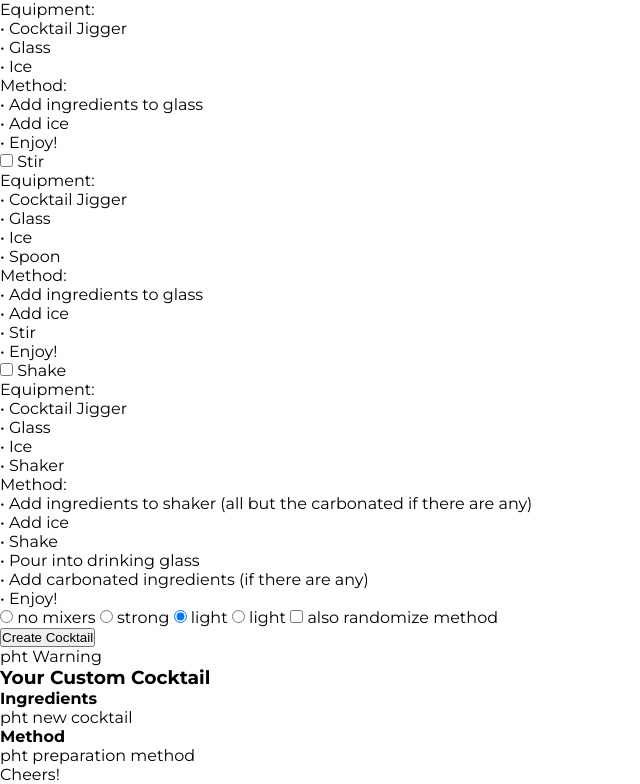
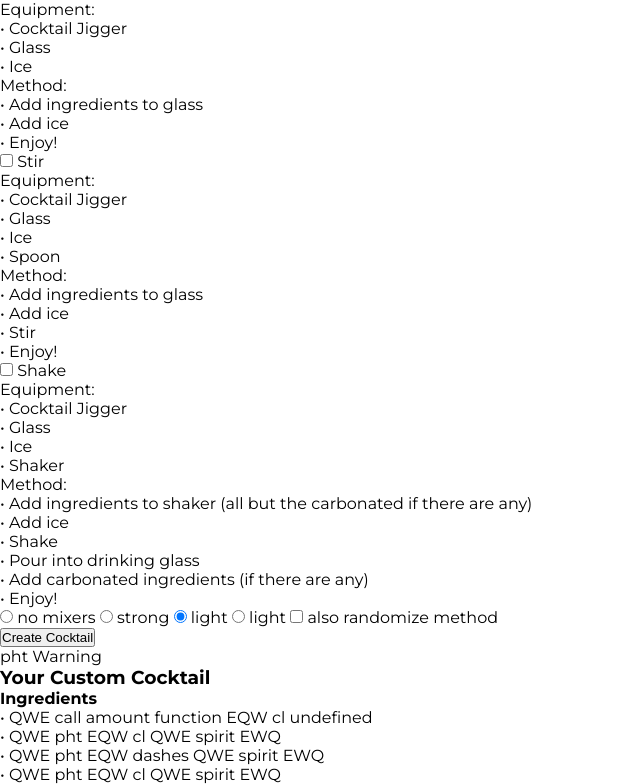
Before and after one commit to Markus-Hefner/Portfolio-Project-2-Cocktail-Casino, a plain HTML site: page index.html in a window 1280 px wide. Both pictures are taken after a click on the button "Create Cocktail". Shown: the part 994-1778 px from the top of the page, without its empty margins (0-640 px from the left). Drawn offline with Linux system fonts and the light colour scheme; a web font is replaced by a local one.

Commit message:
Create template literal for custom ingredients and custom method with placeholders

```diff
--- a/assets/js/script.js
+++ b/assets/js/script.js
@@ -136,14 +136,12 @@ checkboxAllMixers.addEventListener('change', checkAllMixers);
 /** This function selects/unselect all mixers */
 function checkAllMixers() {
     if (this.checked === true) {
-        console.log("Checkbox is checked.."); // Checkpoint
         let checkbox = document.getElementsByClassName('mixers');
         for (let i = 0; i < checkbox.length; i++) {
             console.log("yeah2"); // Checkpoint
             checkbox[i].checked = true;
         }
     } else if (this.checked === false) {
-        console.log("Checkbox is not checked.."); // Checkpoint
         let checkbox = document.getElementsByClassName('mixers');
         for (let i = 0; i < checkbox.length; i++) {
             console.log("yeah3"); // Checkpoint
@@ -153,12 +151,51 @@ function checkAllMixers() {
 }
 
 let button = document.getElementById('create-cocktail-button');
-button.addEventListener("click", checkedSpiritList);
+button.addEventListener("click", createCocktail);
 
+/**This function writes the ingredients into the ingredients field when
+ * clicking 'Create Cocktail'
+ */
+function createCocktail() {
+    // use literal and add function calls
+    let htmlIngredients = `
+    • QWE call amount function EQW cl ${pickRandomSpirit()}
+    <br>
+    • QWE pht EQW cl QWE spirit EWQ
+    <br>
+    • QWE pht EQW dashes QWE spirit EWQ
+    <br>
+    • QWE pht EQW cl QWE spirit EWQ
+    <br>
+    • QWE pht EQW cl QWE spirit EWQ
+    <br>
+    • QWE pht EQW cl QWE spirit EWQ
+    <br>
+    • QWE pht EQW cl QWE spirit EWQ
+    `;
+    document.getElementById('custom-ingredients').innerHTML = htmlIngredients;
+    let htmlMethod = `
+    QWE pht method EWQ
+    <br>
+    QWE call method EWQ
+    `;
+    document.getElementById('custom-method').innerHTML = htmlMethod;
+    // Call function to determine the
 
+}
 
-/**This function pushes checked spirits to the checkedSpiritArray */
-function checkedSpiritList() {
+/**
+ * This function creates a random number.
+ * It was copied from https://developer.mozilla.org/en-US/docs/Web/JavaScript/Reference/Global_Objects/Math/random
+ */
+function getRandomInt(max) {
+    return Math.floor(Math.random() * max);
+}
+
+/**This function pushes checked spirits to the checkedSpiritArray
+ * and picks one at random.
+*/
+function pickRandomSpirit() {
     let spiritList = document.getElementsByClassName('spirits');
     let checkedSpiritArray = [];
     for (let i = 0; i < spiritList.length; i++) {
@@ -170,35 +207,6 @@ function checkedSpiritList() {
     console.log(pickedSpirit); // Checkpoint
     return pickedSpirit;
 }
-
-/**
- * This function creates a random number.
- * It was copied from https://developer.mozilla.org/en-US/docs/Web/JavaScript/Reference/Global_Objects/Math/random
- */
-function getRandomInt(max) {
-    return Math.floor(Math.random() * max);
-}
-
-function pickedSpirit() {
-    let spiritArray = checkedSpiritList;
-    console.log(spiritArray);
-
-}
-
-
-let createCocktailForm = document.getElementById("create-cocktail");
-createCocktailForm.addEventListener('submit', createCocktail);
-
-/**This function writes the ingredients into the ingredients field when
- * clicking 'Create Cocktail'
- */
-function createCocktail() {
-    // use literal and add function calls
-    // Call function to determine the
-
-}
-
-/**This function chooses a spirit from the checkedSpiritArray */
 
 
 /**This function chooses a liqueur from the checkedLiqueurArray */
--- a/index.html
+++ b/index.html
@@ -130,9 +130,9 @@
         <div>
             <h3>Your Custom Cocktail</h3>
             <h4>Ingredients</h4>
-            <div>pht new cocktail</div>
+            <div id="custom-ingredients">pht new cocktail</div>
             <h4>Method</h4>
-            <div>pht preparation method</div>
+            <div id="custom-method">pht preparation method</div>
             <span>Cheers!</span>
         </div>
     </main>
```
